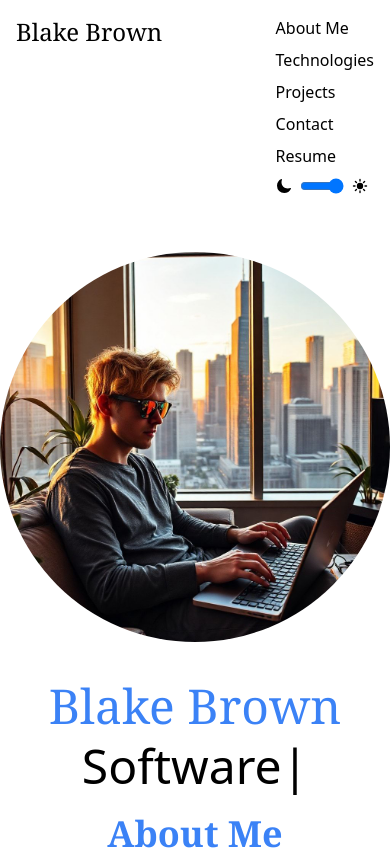
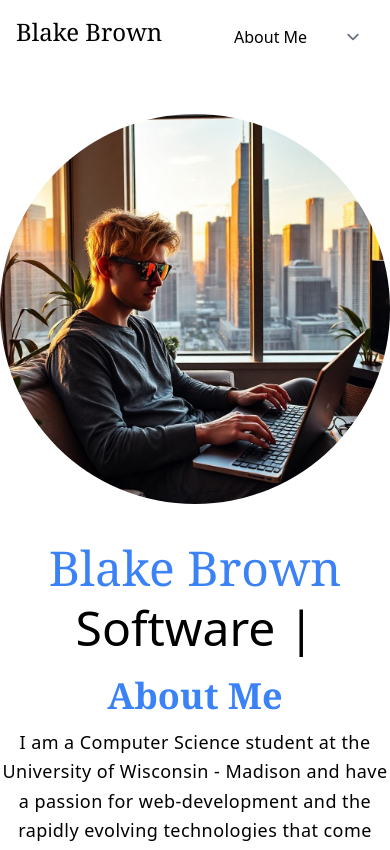
Before and after one commit to BlakeBrown03/portfolio, a React (Vite) app: page / in a window 390 px wide. Shown: the top 850 px of the page. Built offline with nearby package versions, Linux system fonts and the light colour scheme; a web font is replaced by a local one.

Commit message:
Refactor Navbar component to implement responsive navigation and smooth scrolling functionality

```diff
--- a/src/Components/Navbar.tsx
+++ b/src/Components/Navbar.tsx
@@ -16,6 +16,19 @@ export default function Navbar() {
 		const element = document.getElementById(id);
 		if (element) {
 			const headerOffset = 60;
+			const elementPosition =
+				element.getBoundingClientRect().top + window.scrollY;
+			window.scrollTo({
+				top: elementPosition - headerOffset,
+				behavior: "smooth"
+			});
+		}
+	};
+
+	const handleSelectChange = (e: React.ChangeEvent<HTMLSelectElement>) => {
+		const element = document.getElementById(e.target.value);
+		if (element) {
+			const headerOffset = 90;
 			const elementPosition =
 				element.getBoundingClientRect().top + window.scrollY;
 			window.scrollTo({
@@ -45,12 +58,41 @@ export default function Navbar() {
 						</h1>
 					</a>
 				</div>
+				{window.innerWidth < 768 ? (
+					<select
+						className="ml-auto dark:bg-gray-900 dark:border-gray-900 border-white"
+						onChange={e => handleSelectChange(e)}>
+						<option value="about-me">About Me</option>
+						<option value="technologies">Technologies</option>
+						<option value="projects">Projects</option>
+						<option value="contact">Contact</option>
+						<option value="../portfolio/Final-Resume-For-Website.pdf">
+							Resume
+						</option>
+						<option
+							onClick={() => {
+								if (darkMode) {
+									setDarkMode(false);
+									document.body.classList.remove("dark");
+									localStorage.setItem("darkMode", "false");
+								} else {
+									setDarkMode(true);
+									document.body.classList.add("dark");
+									localStorage.setItem("darkMode", "true");
+								}
+							}}>
+							Dark Mode
+						</option>
+					</select>
+				) : (
 					<div className="ml-auto">
-					<ul className="flex flex-col md:flex-row justify-end space-y-2 md:space-y-0 md:space-x-2">
+						<ul className="flex md:flex-row justify-end space-y-2 md:space-y-0 md:space-x-2">
 							<li className="hover:text-blue-500">
 								<a
 									href="#about-me"
-								onClick={e => handleAnchorClick(e, "about-me")}>
+									onClick={e =>
+										handleAnchorClick(e, "about-me")
+									}>
 									About Me
 								</a>
 							</li>
@@ -66,14 +108,18 @@ export default function Navbar() {
 							<li className="hover:text-blue-500">
 								<a
 									href="#projects"
-								onClick={e => handleAnchorClick(e, "projects")}>
+									onClick={e =>
+										handleAnchorClick(e, "projects")
+									}>
 									Projects
 								</a>
 							</li>
 							<li className="hover:text-blue-500">
 								<a
 									href="#contact"
-								onClick={e => handleAnchorClick(e, "contact")}>
+									onClick={e =>
+										handleAnchorClick(e, "contact")
+									}>
 									Contact
 								</a>
 							</li>
@@ -105,7 +151,9 @@ export default function Navbar() {
 												);
 											} else {
 												setDarkMode(true);
-											document.body.classList.add("dark");
+												document.body.classList.add(
+													"dark"
+												);
 												localStorage.setItem(
 													"darkMode",
 													"true"
@@ -119,6 +167,7 @@ export default function Navbar() {
 							</li>
 						</ul>
 					</div>
+				)}
 			</div>
 		</nav>
 	);
```
Lines whose indentation alone changed are shown as unchanged.
